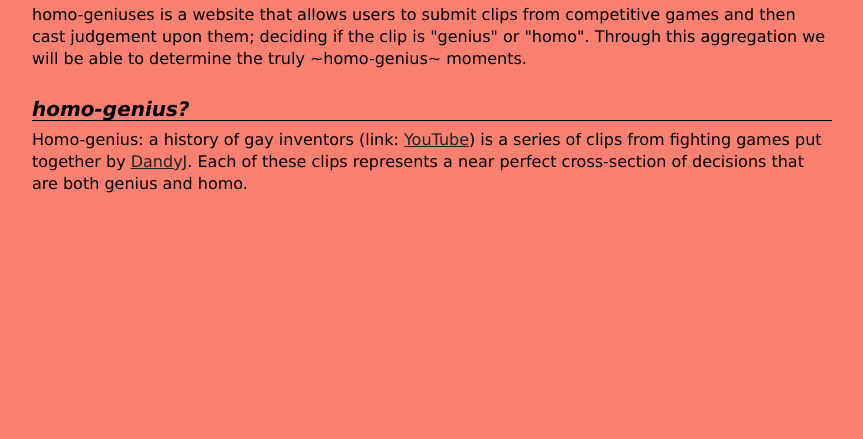
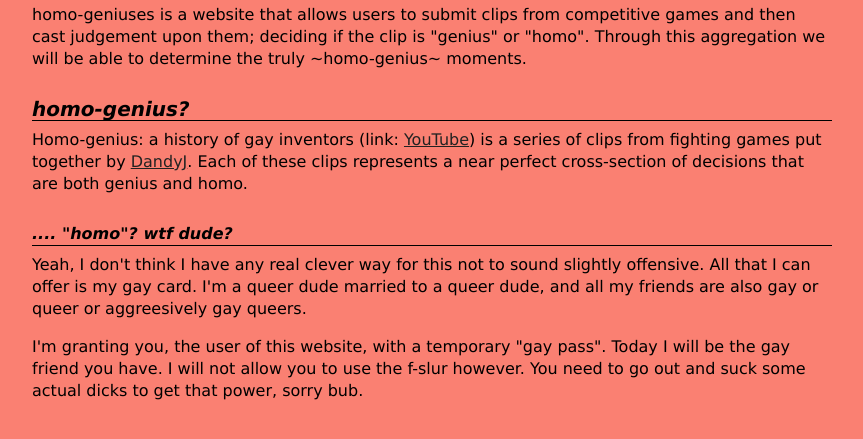
Before and after one commit to GordonsBeard/homo-geniuses, a Flask app: page /faq in a window 1280 px wide. Shown: the part 248-687 px from the top of the page, without its empty margins (208-1071 px from the left). Run offline with Flask 3, Linux system fonts and the light colour scheme; style sheets or scripts are compiled from the project's sources.

Commit message:
FAQ update

```diff
--- a/homogeniuses/static/css/style.scss
+++ b/homogeniuses/static/css/style.scss
@@ -99,12 +99,16 @@ main {
         }
     }
 
-    h2, h3 {
+    h2, h3, h4 {
         font-weight: 800;
         margin-bottom: 8px;
         margin-top: 12px;
         font-style: italic;
         border-bottom: 1px solid black;
+    }
+
+    h4 {
+        font-size: 16px;
     }
 
     .golden {
--- a/homogeniuses/templates/faq.html
+++ b/homogeniuses/templates/faq.html
@@ -11,4 +11,8 @@
 
 <h3>homo-genius?</h3>
 <p class="faq"><em>Homo-genius: a history of gay inventors</em> (link: <a href="https://www.youtube.com/playlist?list=PL03A1BFDC75064F12">YouTube</a>) is a series of clips from fighting games put together by <a href="https://www.youtube.com/@DandyDLC" title="DandyJ's YouTube channel">DandyJ</a>. Each of these clips represents a near perfect cross-section of decisions that are both genius and homo.</p>
+
+<h4>.... "homo"? wtf dude?</h4>
+<p class="faq">Yeah, I don't think I have any real clever way for this not to sound slightly offensive. All that I can offer is my gay card. I'm a queer dude married to a queer dude, and all my friends are also gay or queer or aggreesively gay queers.</p>
+<p class="faq">I'm granting you, the user of this website, with a temporary "gay pass". Today I will be the gay friend you have. I will not allow you to use the f-slur however. You need to go out and suck some actual dicks to get that power, sorry bub.</p>
 {% endblock %}
```
